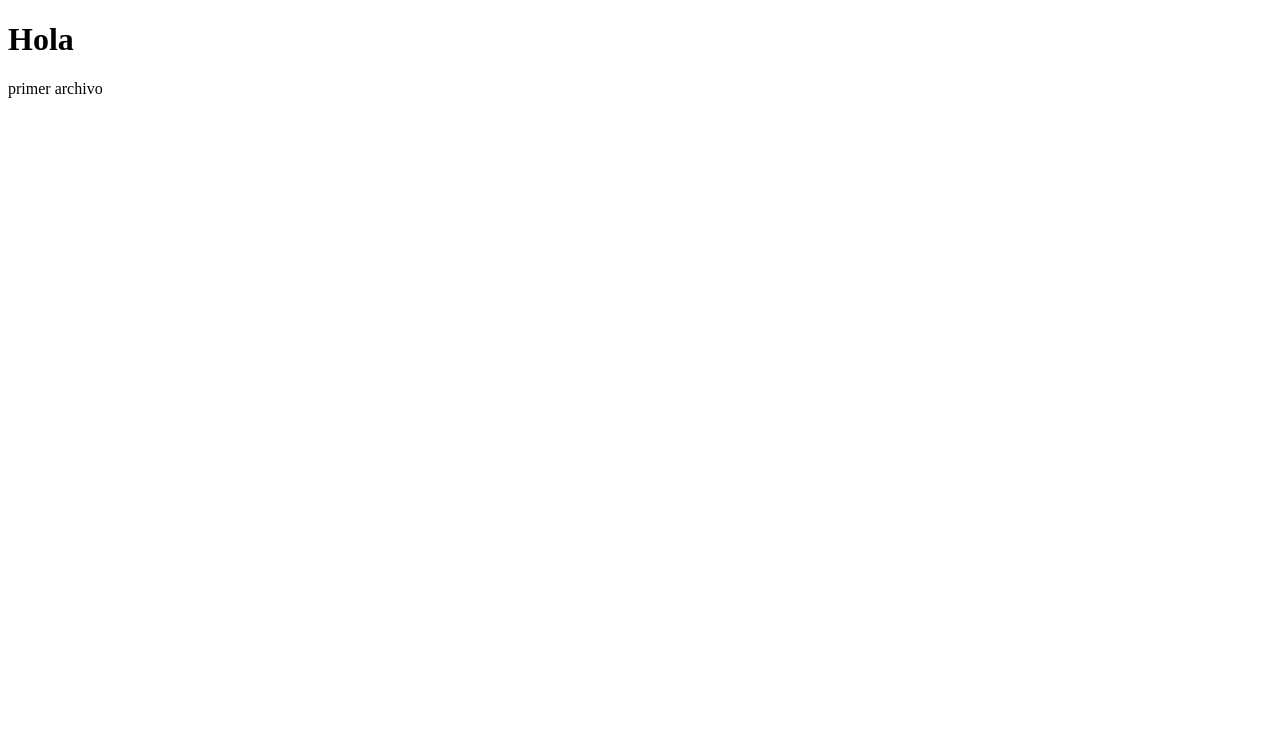
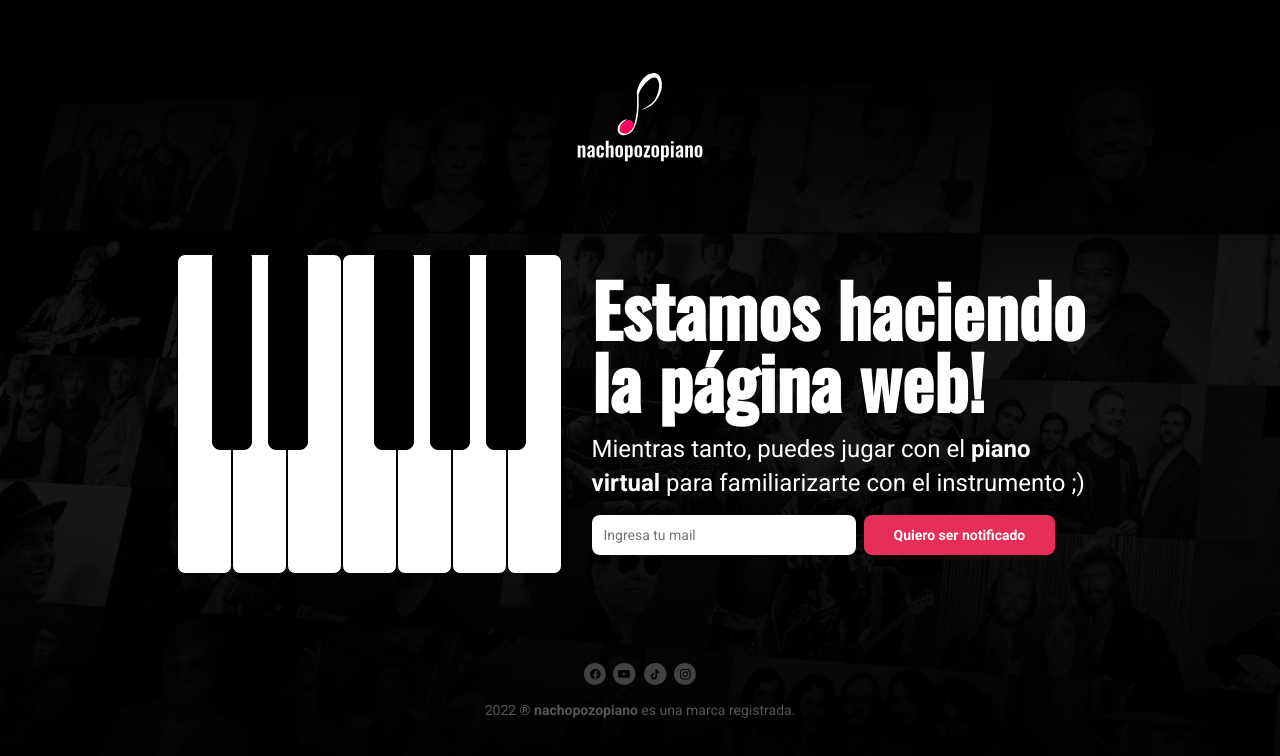
Before and after one commit to alanbrezman/nachopozopiano, a plain HTML site: page index.html in a window 1280 px wide. Drawn offline with nearby package versions, Linux system fonts and the light colour scheme.

Commit message:
desktop version

```diff
--- a/index.html
+++ b/index.html
@@ -2,16 +2,56 @@
 <html lang="en">
     <head>
         <meta charset="UTF-8">
-    <meta http-equiv="X-UA-Compatible" content="IE=edge">
         <meta name="viewport" content="width=device-width, initial-scale=1.0">
-    <title>Document</title>
+
+        <title>nachpozopiano | oficial</title>
+
+        <link href="styles.css" rel="stylesheet" type="text/css">
+        <link rel="icon" type="image/svg" href="assets/favicon.svg"/>
     </head>
+
     <body>
-    <h1>
-        Hola
-    </h1>
-    <p>
-        primer archivo
-    </p>
+        <header>
+            <img class="logotipo" src="./assets/logo.svg" alt="logotipo">
+        </header>
+        <section>
+            <div  class="virtual-piano-container">
+                <div class="black-keys-container">
+                    <button type="text" name="firstname" class="black-key">Db<br>C#</button>
+                    <button type="text" name="firstname" class="black-key">Eb<br>D#</button>
+                    <button type="text" name="firstname" class="black-key-space"></button>
+                    <button type="text" name="firstname" class="black-key">Gb<br>F#</button>
+                    <button type="text" name="firstname" class="black-key">Ab<br>G#</button>
+                    <button type="text" name="firstname" class="black-key">Bb<br>A#</button>
+                </div>
+                <div class="white-keys-container">
+                    <button type="text" name="firstname" class="white-key">C</button>
+                    <button type="text" name="firstname" class="white-key">D</button>
+                    <button type="text" name="firstname" class="white-key">E</button>
+                    <button type="text" name="firstname" class="white-key">F</button>
+                    <button type="text" name="firstname" class="white-key">G</button>
+                    <button type="text" name="firstname" class="white-key">A</button>
+                    <button type="text" name="firstname" class="white-key">B</button>
+                </div>
+            </div>
+
+            <div class="info-container">
+                <h1>Estamos haciendo la página web!</h1>
+                <p>Mientras tanto, puedes jugar con el <b>piano virtual</b> para familiarizarte con el instrumento ;)</p>
+                <form action="/action_page.php">
+                    <input type="text" id="lname" name="lname" placeholder="Ingresa tu mail">
+                    <button class="cta" type="submit" value="Submit">Quiero ser notificado</button>
+                </form>
+            </div>
+        </section>
+        <footer>
+            <div class="social-icons-container">
+                <img class="social-icon" src="./assets/social/facebook.svg" alt="facebook"/>
+                <img class="social-icon" src="./assets/social/youtube.svg" alt="youtube"/>
+                <img class="social-icon" src="./assets/social/tiktok.svg" alt="tiktok"/>
+                <img class="social-icon" src="./assets/social/instagram.svg" alt="instagram"/>
+            </div>
+            <p class="footer-disclaimer">2022 ® <b>nachopozopiano</b> es una marca registrada.</p>
+        </footer>
     </body>
 </html>
--- /dev/null
+++ b/styles.css
@@ -0,0 +1,196 @@
+@import url('https://fonts.googleapis.com/css2?family=Oswald:wght@500&display=swap');
+@import url('https://fonts.googleapis.com/css2?family=Roboto&display=swap');
+@import url('https://fonts.googleapis.com/css2?family=Roboto:wght@700&display=swap');
+
+:root{
+    --grey: #575757;
+    --pink: #e62e58;
+}
+
+body{
+    box-sizing: border-box;
+    background-image: url("./assets/background.png");
+    background-repeat: no-repeat;
+    background-size: cover;
+    margin: 0;
+    display: flex;
+    flex-direction: column;
+    justify-content: space-evenly;
+    height: 100vh;
+}
+
+header{
+    display: flex;
+    justify-content: center;
+
+}
+
+footer{
+    width: 100%;
+    bottom: 0;
+    margin: 1em 0;
+}
+
+section{
+    margin: 1em 0;
+    display: flex;
+    justify-content: center;
+    align-items: center;
+    gap: 30px;
+}
+
+.logotipo{
+    width: 8em;
+    margin: 1em 0;
+}
+.footer-disclaimer{
+    font-family: roboto;
+    color: var(--grey);
+    font-size: 14px;
+    text-align: center;
+    margin: 0;
+}
+
+.social-icons-container{
+    width: 7em;
+    display: flex;
+    margin: 0 auto;
+    justify-content: space-between;
+    transition: transform .5s;
+    margin-bottom: .5em;
+}
+
+.social-icon:hover{
+    transform: rotate(360deg);
+    transition: .5s  ease-in-out;
+}
+
+.virtual-piano-container {
+    display: flex;
+    justify-content: center;
+    position: relative;
+    width: fit-content;
+}
+
+.white-keys-container{
+    display: flex;
+    justify-content: center;
+}
+
+.black-keys-container{
+    width: 90%;
+    top: -1%;
+    display: flex;
+    justify-content: space-evenly;
+    position: absolute;
+}
+
+.white-key{
+    padding: 10px;
+    align-items: flex-end;
+    justify-content: center;
+    width: 55px;
+    display: flex;
+    height: 320px;
+    border-radius: 8px;
+    background: white;
+    border: 1px solid black;
+    transition: transform .5s;
+    font-family: oswald;
+    font-size: 24px;
+    color: white;
+}
+
+.white-key:focus{
+    background: var(--pink);
+    transition: .1s  ease-in-out;
+    border: 0px;
+}
+
+.white-key:hover{
+    cursor: pointer;
+
+}
+
+.black-key{
+    align-items: flex-end;
+    justify-content: center;
+    display: flex;
+    width: 40px;
+    height: 200px;
+    border-radius: 8px;
+    background: black;
+    border: 1px solid black;
+    transition: transform .5s;
+    font-family: oswald;
+    font-size: 14px;
+    color: black;
+    padding: 5px;
+}
+
+.black-key-space{
+    width: 35px;
+    height: 150px;
+    background: none;
+    border: none;
+}
+
+.black-key:focus{
+    color: white;
+    background: var(--pink);
+    transition: .1s  ease-in-out;
+    border: 0px;
+}
+
+.black-key:hover{
+    cursor: pointer;
+
+}
+
+h1{
+    color: white;
+    font-family: oswald;
+    font-size: 72px;
+    line-height: 72px;
+    margin: 0;
+}
+
+p{
+    color: white;
+    font-family: roboto;
+    font-size: 24px;
+    line-height: 34px;
+    margin: 15px 0;
+}
+
+.info-container{
+    width: 40%;
+}
+
+input{
+    font-family: 'Roboto';
+    font-size: 14px;
+    width: 240px;
+    padding: 12px 12px;
+    border-radius: 8px;
+    color: #9d9d9d;
+    border: none;
+    outline: none;
+}
+
+form{
+    display: flex;
+    gap: 8px;
+}
+
+.cta {
+    font-family: 'Roboto';
+    font-weight: bold;
+    font-size: 14px;
+    color: #fff;
+    background: var(--pink);
+    outline: none;
+    border: none;
+    border-radius: 8px;
+    padding: 12px 30px;
+}
```
Also changed, not shown: assets/background.png (added), assets/favicon.svg (added), assets/logo.svg (added), assets/social/facebook.svg (added), assets/social/instagram.svg (added), assets/social/tiktok.svg (added), assets/social/youtube.svg (added). Lines whose indentation alone changed are shown as unchanged.
